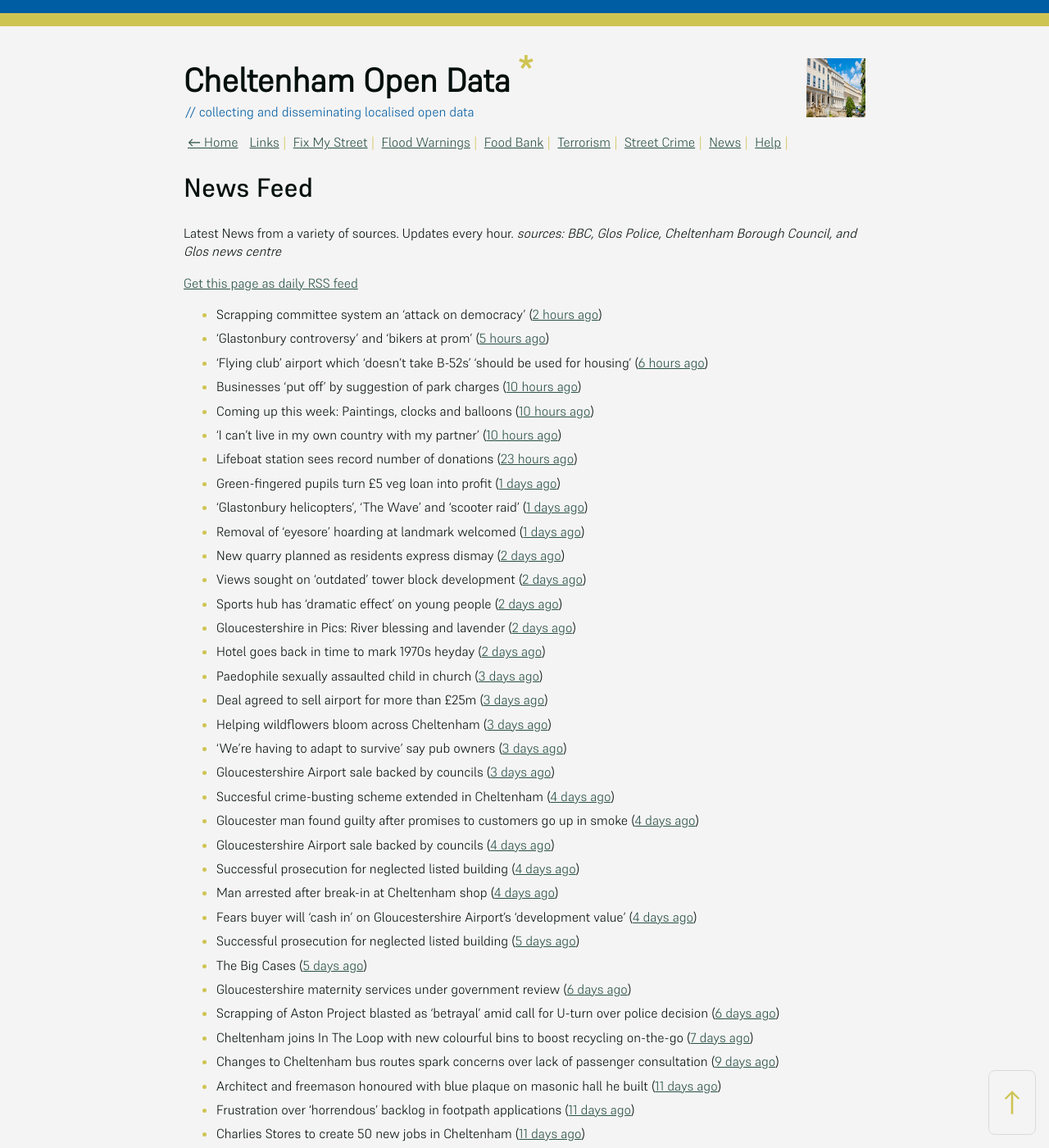
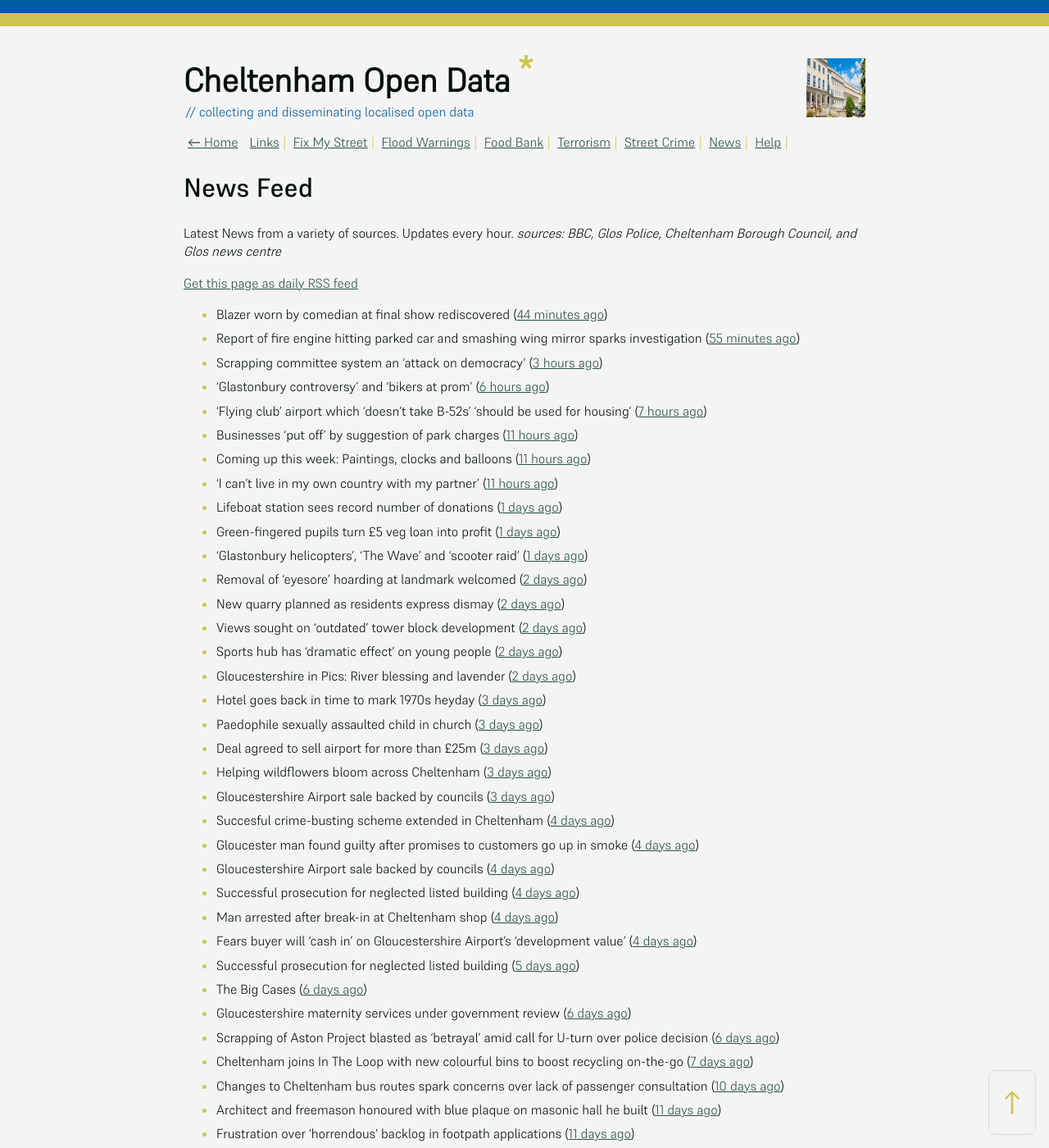
Before and after one commit to mat-0/cheltenham-open-data, a Jekyll site: the page built from _pages/news.md, in a window 1280 px wide and 1400 px high. Shown: the whole window at 82% size. Built offline with Jekyll 4.4.1, drawn with Linux system fonts in a browser that asks for light colours; some of the changed text lies outside the part shown.

Commit message:
Updated 2025-06-30 16:59:20

```diff
--- a/_pages/news.md
+++ b/_pages/news.md
@@ -12,25 +12,26 @@ _sources: BBC, Glos Police, Cheltenham Borough Council, and Glos news centre_
 [Get this page as daily RSS feed](/daily.rss)
 
 <!-- news_marker starts -->
-- Scrapping committee system an 'attack on democracy' ([2 hours ago](https://www.bbc.com/news/articles/c5ykgp79nl8o))
-- 'Glastonbury controversy' and 'bikers at prom' ([5 hours ago](https://www.bbc.com/news/articles/ce8zz12ldqeo))
-- ‘Flying club’ airport which ‘doesn’t take B-52s’ ‘should be used for housing’ ([6 hours ago](https://gloucesternewscentre.co.uk/flying-club-airport-which-doesnt-take-b-52s-should-be-used-for-housing/))
-- Businesses 'put off' by suggestion of park charges ([10 hours ago](https://www.bbc.com/news/articles/c62gz7y2d5zo))
-- Coming up this week: Paintings, clocks and balloons ([10 hours ago](https://www.bbc.com/news/articles/c36x778377eo))
-- 'I can't live in my own country with my partner' ([10 hours ago](https://www.bbc.com/news/articles/czrynlevnpgo))
-- Lifeboat station sees record number of donations ([23 hours ago](https://www.bbc.com/news/articles/cn81zed7x34o))
+- Blazer worn by comedian at final show rediscovered ([44 minutes ago](https://www.bbc.com/news/articles/c0j44n1y72zo))
+- Report of fire engine hitting parked car and smashing wing mirror sparks investigation ([55 minutes ago](https://gloucesternewscentre.co.uk/report-of-fire-engine-hitting-parked-car-and-smashing-wing-mirror-sparks-investigation/))
+- Scrapping committee system an 'attack on democracy' ([3 hours ago](https://www.bbc.com/news/articles/c5ykgp79nl8o))
+- 'Glastonbury controversy' and 'bikers at prom' ([6 hours ago](https://www.bbc.com/news/articles/ce8zz12ldqeo))
+- ‘Flying club’ airport which ‘doesn’t take B-52s’ ‘should be used for housing’ ([7 hours ago](https://gloucesternewscentre.co.uk/flying-club-airport-which-doesnt-take-b-52s-should-be-used-for-housing/))
+- Businesses 'put off' by suggestion of park charges ([11 hours ago](https://www.bbc.com/news/articles/c62gz7y2d5zo))
+- Coming up this week: Paintings, clocks and balloons ([11 hours ago](https://www.bbc.com/news/articles/c36x778377eo))
+- 'I can't live in my own country with my partner' ([11 hours ago](https://www.bbc.com/news/articles/czrynlevnpgo))
+- Lifeboat station sees record number of donations ([1 days ago](https://www.bbc.com/news/articles/cn81zed7x34o))
 - Green-fingered pupils turn £5 veg loan into profit ([1 days ago](https://www.bbc.com/news/articles/cj3rnep1lr2o))
 - 'Glastonbury helicopters', 'The Wave' and 'scooter raid' ([1 days ago](https://www.bbc.com/news/articles/cy8kek9m1y4o))
-- Removal of 'eyesore' hoarding at landmark welcomed ([1 days ago](https://www.bbc.com/news/articles/cvg4qxpgzzyo))
+- Removal of 'eyesore' hoarding at landmark welcomed ([2 days ago](https://www.bbc.com/news/articles/cvg4qxpgzzyo))
 - New quarry planned as residents express dismay ([2 days ago](https://www.bbc.com/news/articles/cx2l7x40e0jo))
 - Views sought on 'outdated' tower block development ([2 days ago](https://www.bbc.com/news/articles/c78nj81ppe5o))
 - Sports hub has 'dramatic effect' on young people ([2 days ago](https://www.bbc.com/news/articles/cvg8pxj550eo))
 - Gloucestershire in Pics: River blessing and lavender ([2 days ago](https://www.bbc.com/news/articles/c2k158nynz5o))
-- Hotel goes back in time to mark 1970s heyday ([2 days ago](https://www.bbc.com/news/articles/c335z6yzpmro))
+- Hotel goes back in time to mark 1970s heyday ([3 days ago](https://www.bbc.com/news/articles/c335z6yzpmro))
 - Paedophile sexually assaulted child in church ([3 days ago](https://www.bbc.com/news/articles/czxe4e2ppw2o))
 - Deal agreed to sell airport for more than £25m ([3 days ago](https://www.bbc.com/news/articles/cdx5g5xqkv1o))
 - Helping wildflowers bloom across Cheltenham ([3 days ago](https://www.cheltenham.gov.uk/news/article/3025/helping_wildflowers_bloom_across_cheltenham))
-- 'We're having to adapt to survive' say pub owners ([3 days ago](https://www.bbc.com/news/articles/c74z3yp3p0xo))
 - Gloucestershire Airport sale backed by councils ([3 days ago](https://gloucesternewscentre.co.uk/gloucestershire-airport-sale-backed-by-councils/))
 - Succesful crime-busting scheme extended in Cheltenham ([4 days ago](https://gloucesternewscentre.co.uk/succesful-crime-busting-scheme-extended-in-cheltenham/))
 - Gloucester man found guilty after promises to customers go up in smoke ([4 days ago](https://gloucesternewscentre.co.uk/gloucester-man-found-guilty-after-promises-to-customers-go-up-in-smoke/))
@@ -39,11 +40,11 @@ _sources: BBC, Glos Police, Cheltenham Borough Council, and Glos news centre_
 - Man arrested after break-in at Cheltenham shop ([4 days ago](https://gloucesternewscentre.co.uk/man-arrested-after-break-in-at-cheltenham-shop/))
 - Fears buyer will ‘cash in’ on Gloucestershire Airport’s ‘development value’ ([4 days ago](https://gloucesternewscentre.co.uk/fears-buyer-will-cash-in-on-gloucestershire-airports-development-value/))
 - Successful prosecution for neglected listed building ([5 days ago](https://www.cheltenham.gov.uk/news/article/3023/successful_prosecution_for_neglected_listed_building))
-- The Big Cases ([5 days ago](https://www.bbc.co.uk/iplayer/episode/m001z7w2))
+- The Big Cases ([6 days ago](https://www.bbc.co.uk/iplayer/episode/m001z7w2))
 - Gloucestershire maternity services under government review ([6 days ago](https://www.bbc.co.uk/sounds/play/p0ll39jx))
 - Scrapping of Aston Project blasted as ‘betrayal’ amid call for U-turn over police decision ([6 days ago](https://gloucesternewscentre.co.uk/scrapping-of-aston-project-blasted-as-betrayal-amid-call-for-u-turn-over-police-decision/))
 - Cheltenham joins In The Loop with new colourful bins to boost recycling on-the-go ([7 days ago](https://www.cheltenham.gov.uk/news/article/3022/cheltenham_joins_in_the_loop_with_new_colourful_bins_to_boost_recycling_on-the-go))
-- Changes to Cheltenham bus routes spark concerns over lack of passenger consultation ([9 days ago](https://gloucesternewscentre.co.uk/changes-to-cheltenham-bus-routes-spark-concerns-over-lack-of-passenger-consultation/))
+- Changes to Cheltenham bus routes spark concerns over lack of passenger consultation ([10 days ago](https://gloucesternewscentre.co.uk/changes-to-cheltenham-bus-routes-spark-concerns-over-lack-of-passenger-consultation/))
 - Architect and freemason honoured with blue plaque on masonic hall he built ([11 days ago](https://gloucesternewscentre.co.uk/architect-and-freemason-honoured-with-blue-plaque-on-masonic-hall-he-built/))
 - Frustration over ‘horrendous’ backlog in footpath applications ([11 days ago](https://gloucesternewscentre.co.uk/frustration-over-horrendous-backlog-in-footpath-applications/))
 - Charlies Stores to create 50 new jobs in Cheltenham ([11 days ago](https://gloucesternewscentre.co.uk/charlies-stores-to-create-50-new-jobs-in-cheltenham/))
```
Also changed, not shown: other parts of _pages/news.md (+2 -3 lines), _data/flood.json (+4 -4 lines), index.md (+4 -4 lines).
